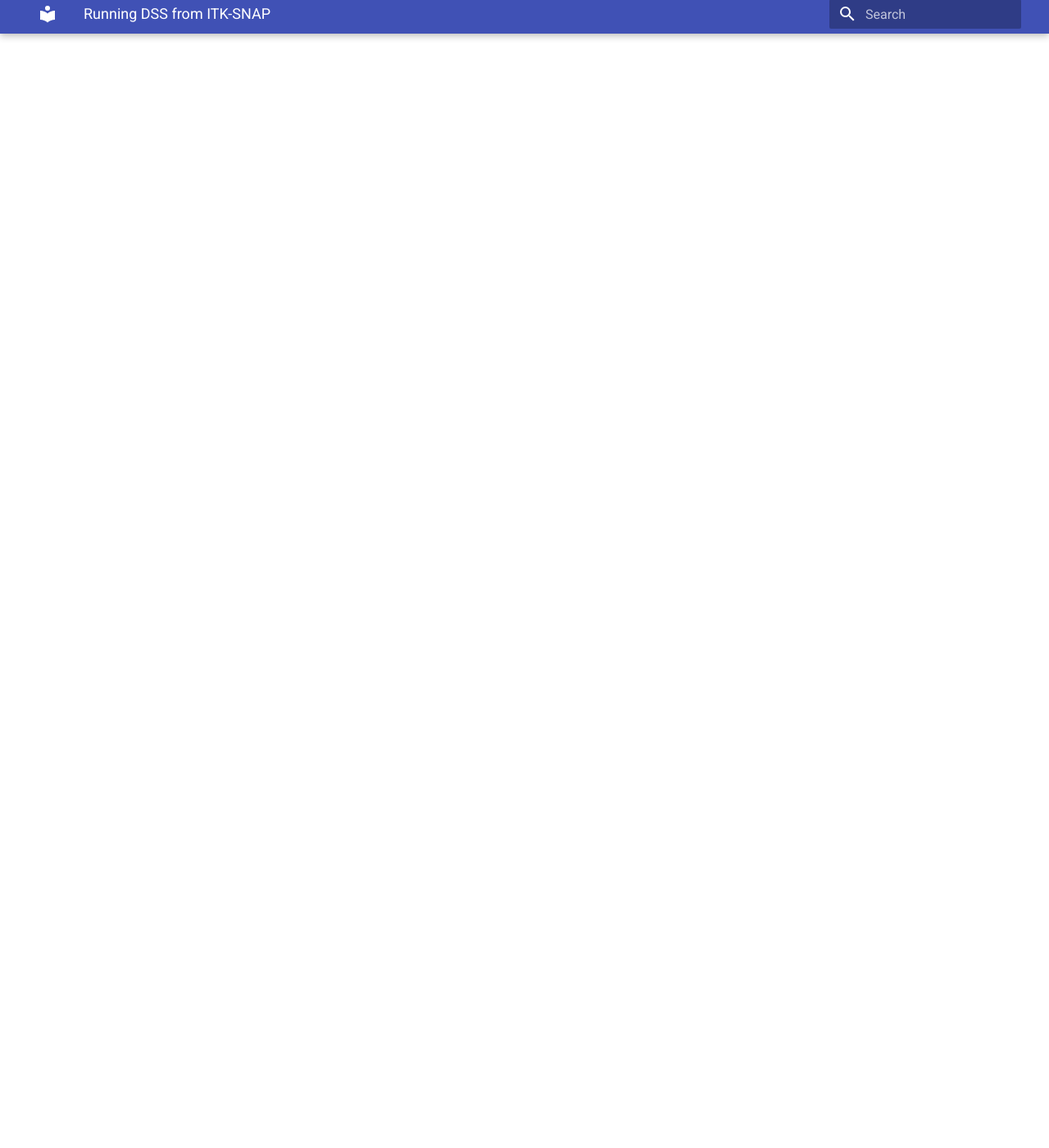
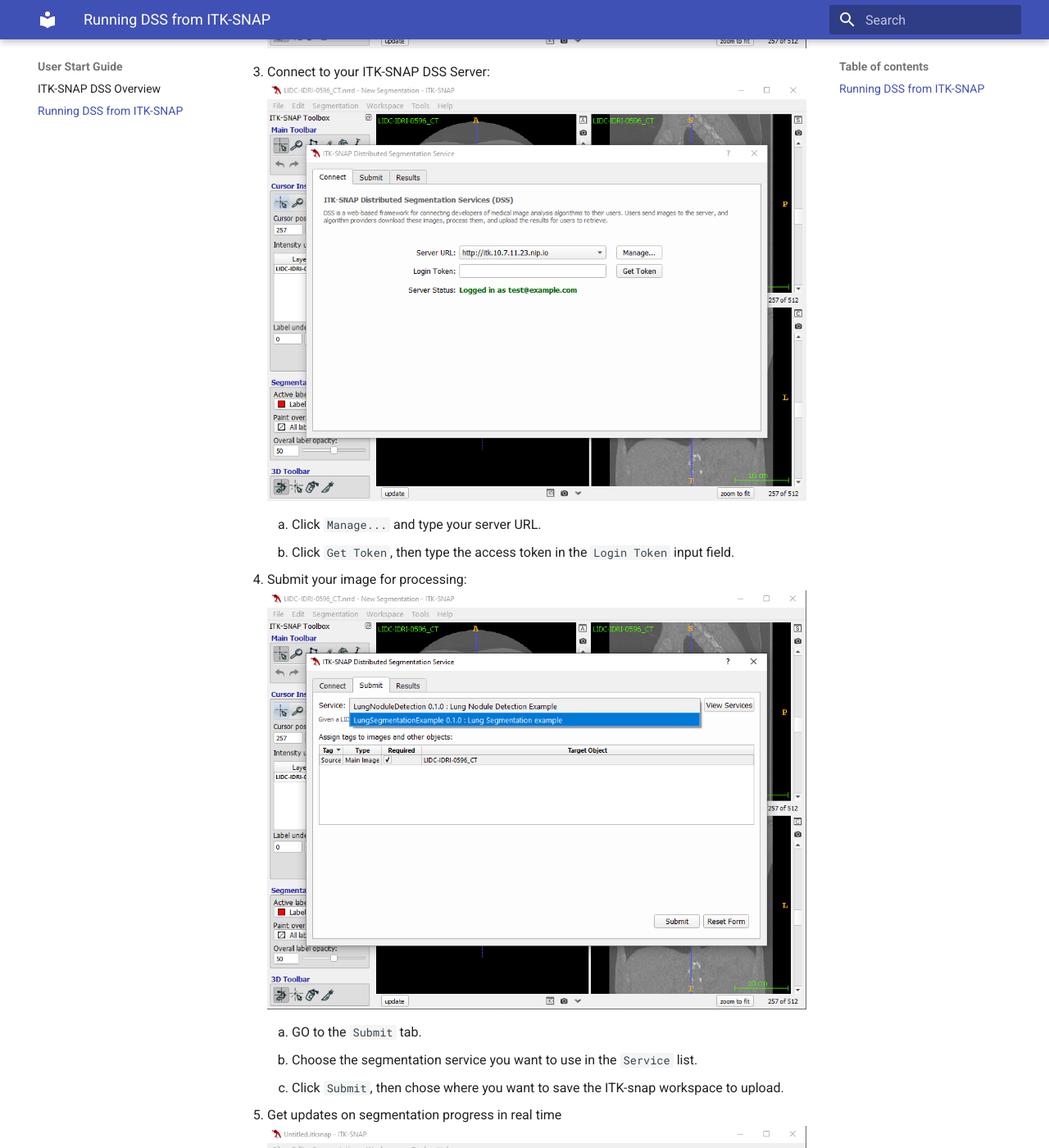
Before and after one commit to sinitame/itk-snap-dss, an MkDocs documentation site: the page built from docs/user-start-guide/running-dss-from-itk-snap.md, in a window 1280 px wide and 1400 px high, scrolled down 1359 px. Shown: the whole window at 82% size. Built offline with MkDocs 1.6.1 and Material for MkDocs 9.7.7, drawn with Linux system fonts in a browser that asks for light colours; some of the changed text lies outside the part shown.

Commit message:
User Start Guide Documentation

```diff
--- a/docs/user-start-guide/running-dss-from-itk-snap.md
+++ b/docs/user-start-guide/running-dss-from-itk-snap.md
@@ -1 +1,13 @@
 ## Running DSS from ITK-SNAP
+
+1. After running ITK-snap (version `>=3.8.0`), open an image by clicking `File > Open Main Image ...`. ![ITK-SNAP Open Main Image](images/open_main_image.png)
+1. Open the Distributed Segmentation Service window by clicking `Tools > Distributed Segmentation Service...`. ![ITK-SNAP Open DSS window](images/open_dss.png)
+1. Connect to your ITK-SNAP DSS Server: ![ITK-SNAP Setup DSS Server Connexion](images/dss_server_url.png)
+    1. Click `Manage...` and type your server URL.
+    1. Click `Get Token`, then type the access token in the `Login Token` input field.
+1. Submit your image for processing: ![ITK-SNAP DSS Submit Image](images/dss_submit.png)
+    1. GO to the `Submit` tab.
+    1. Choose the segmentation service you want to use in the `Service` list.
+    1. Click `Submit`, then chose where you want to save the ITK-snap workspace to upload.
+1. Get updates on segmentation progress in real time ![ITK-SNAP DSS Progress Updates](images/dss_progress.png)
+1. Download results as ITK-SNAP workspace by clicking `Download` when processing is finished. ![ITK-SNAP DSS Result](images/dss_result.png)
--- a/mkdocs.yml
+++ b/mkdocs.yml
@@ -11,7 +11,6 @@
   - User Start Guide:
     - ITK-SNAP DSS Overview: user-start-guide/itk-snap-dss-overview.md
     - Running DSS from ITK-SNAP: user-start-guide/running-dss-from-itk-snap.md
-    - Running DSS from Command Line: user-start-guide/running-dss-from-command-line.md
   - Developer Start Guide:
     - ITK-SNAP DSS Detailed Architecture: developer-start-guide/dss-details.md
     - Service Creation Guide: developer-start-guide/service-creation.md
```
Also changed, not shown: docs/user-start-guide/itk-snap-dss-overview.md (+11 -3 lines), docs/user-start-guide/running-dss-from-command-line.md (deleted, +0 -1 lines), docs/index.md (line endings or trailing spaces), docs/user-start-guide/images/dss_arch.png (added), docs/user-start-guide/images/dss_progress.png (added), docs/user-start-guide/images/dss_result.png (added), docs/user-start-guide/images/dss_server_url.png (added), docs/user-start-guide/images/dss_submit.png (added), docs/user-start-guide/images/open_dss.png (added), docs/user-start-guide/images/open_main_image.png (added).
